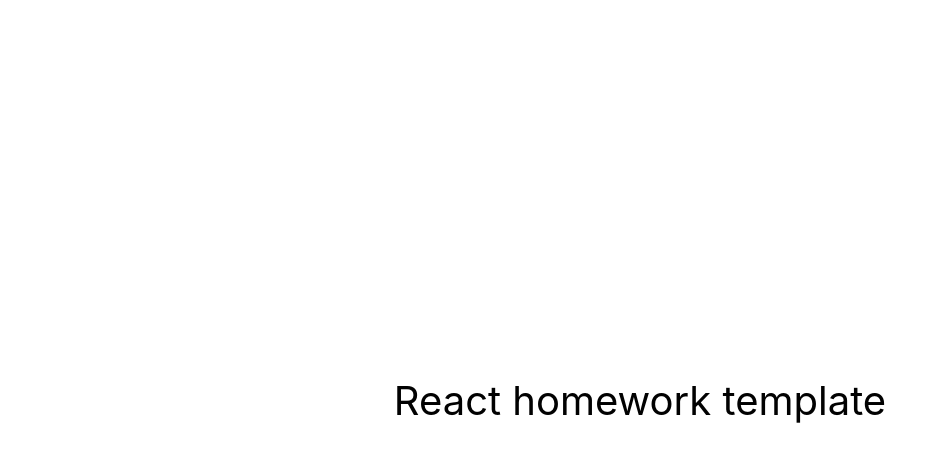
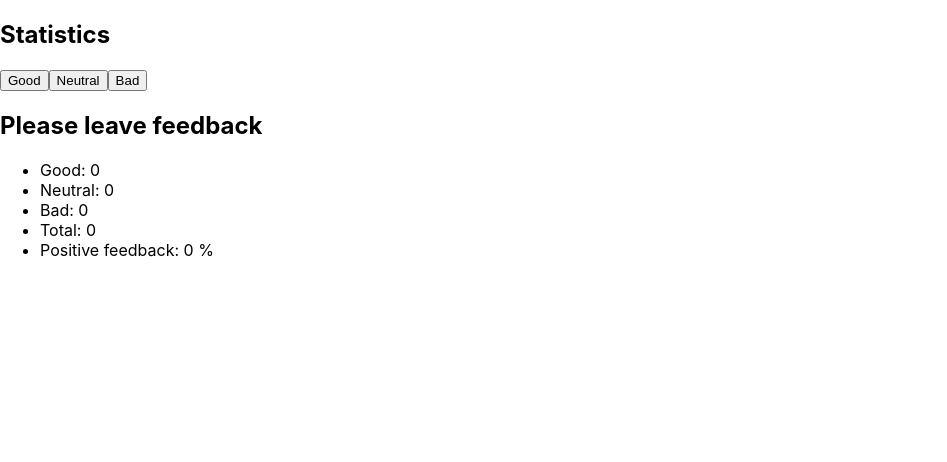
Before and after one commit to Maestrotel/goit-react-hw-02-feedback, a React (Create React App) app: page / in a window 1280 px wide. Shown: the top 462 px of the page, without its empty margins (0-947 px from the left). Built offline with nearby package versions, Linux system fonts and the light colour scheme.

Commit message:
project update

```diff
--- a/src/components/App.jsx
+++ b/src/components/App.jsx
@@ -1,20 +1,38 @@
 import { Component } from 'react';
+import { Statistics } from './Statistics/Statictics';
+import { FeedbackOptions } from './FeedbackOptions/FeedbackOptions';
+import { Section } from './Section/Section';
+// import { Notification } from './Notification/Notification';
 
 export class App extends Component {
+  state = {
+    good: 0,
+    neutral: 0,
+    bad: 0,
+  };
+
+  // countTotalFeedback() { }
+
+  // countPositiveFeedbackPercentage() { }
+
   render() {
+    const { good, neutral, bad } = this.state;
     return (
-      <div
-        style={{
-          height: '100vh',
-          display: 'flex',
-          justifyContent: 'center',
-          alignItems: 'center',
-          fontSize: 40,
-          color: '#010101',
-        }}
-      >
-        React homework template
-      </div>
+      <>
+        <Section title="Statistics">
+          <FeedbackOptions options={0} onLeaveFeedback={0} />
+        </Section>
+        {/* <Notification message="There is no feedback" /> */}
+        <Section title="Please leave feedback">
+          <Statistics
+            good={good}
+            neutral={neutral}
+            bad={bad}
+            total={0}
+            positivePercentage={0}
+          />
+        </Section>
+      </>
     );
   }
 }
--- a/src/components/FeedbackOptions/FeedbackOptions.jsx
+++ b/src/components/FeedbackOptions/FeedbackOptions.jsx
@@ -0,0 +1,9 @@
+export const FeedbackOptions = () => {
+  return (
+    <div>
+      <button>Good</button>
+      <button>Neutral</button>
+      <button>Bad</button>
+    </div>
+  );
+};
--- a/src/components/Section/Section.jsx
+++ b/src/components/Section/Section.jsx
@@ -0,0 +1,8 @@
+export const Section = ({ title, children }) => {
+  return (
+    <>
+      <h2>{title}</h2>
+      {children}
+    </>
+  );
+};
--- a/src/components/Statistics/Statictics.jsx
+++ b/src/components/Statistics/Statictics.jsx
@@ -0,0 +1,17 @@
+export const Statistics = ({
+  good,
+  neutral,
+  bad,
+  total,
+  positivePercentage,
+}) => {
+  return (
+    <ul>
+      <li>Good: {good}</li>
+      <li>Neutral: {neutral}</li>
+      <li>Bad: {bad}</li>
+      <li>Total: {total}</li>
+      <li>Positive feedback: {positivePercentage} %</li>
+    </ul>
+  );
+};
```
Also changed, not shown: src/components/Notification/Notification.jsx (added), src/components/Notification/Notification.module.css (added).
